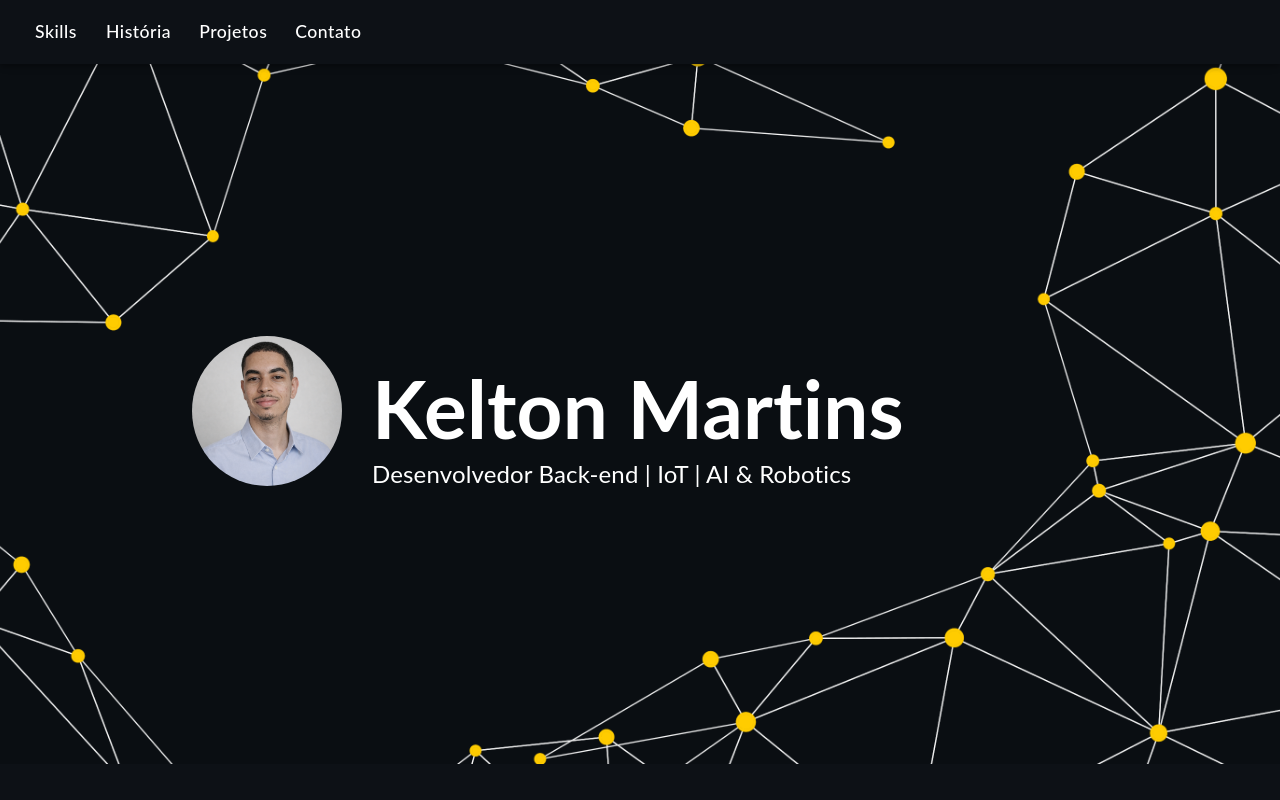
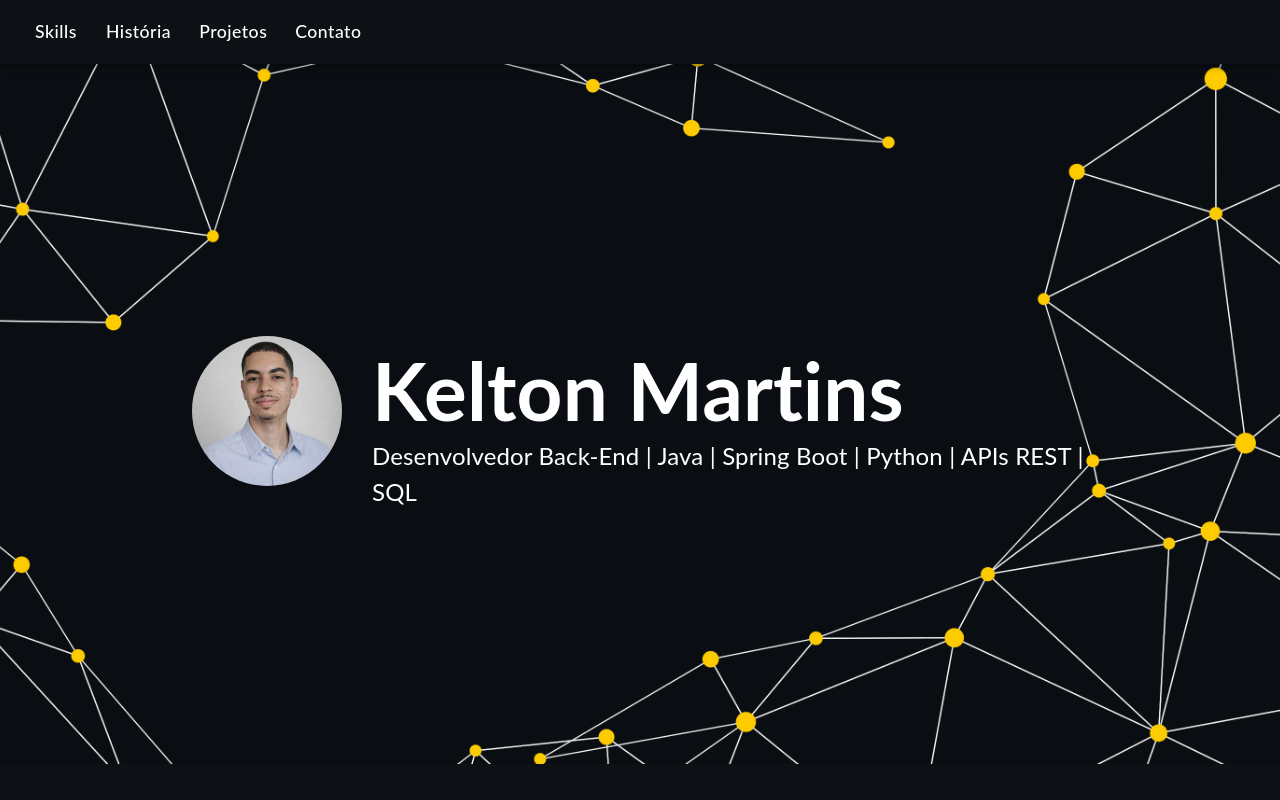
Before and after one commit to Keltonmd/Portifolio, a React (Vite) app: page / in a window 1280 px wide. Shown: the top 800 px of the page. Built offline with nearby package versions, Linux system fonts and the light colour scheme; some icons are missing.

Commit message:
Update Home.tsx

```diff
--- a/src/pages/Home.tsx
+++ b/src/pages/Home.tsx
@@ -25,7 +25,7 @@ function Home() {
                 </div>
 
                 <h1>Kelton Martins</h1>
-                <p>Desenvolvedor Back-end | IoT | AI & Robotics</p>
+                <p>Desenvolvedor Back-End | Java | Spring Boot | Python | APIs REST | SQL</p>
 
                 <div className="home-mobile-social-icons">
                     <a href="https://github.com/keltonmd" target="_blank" rel="noreferrer">
```
